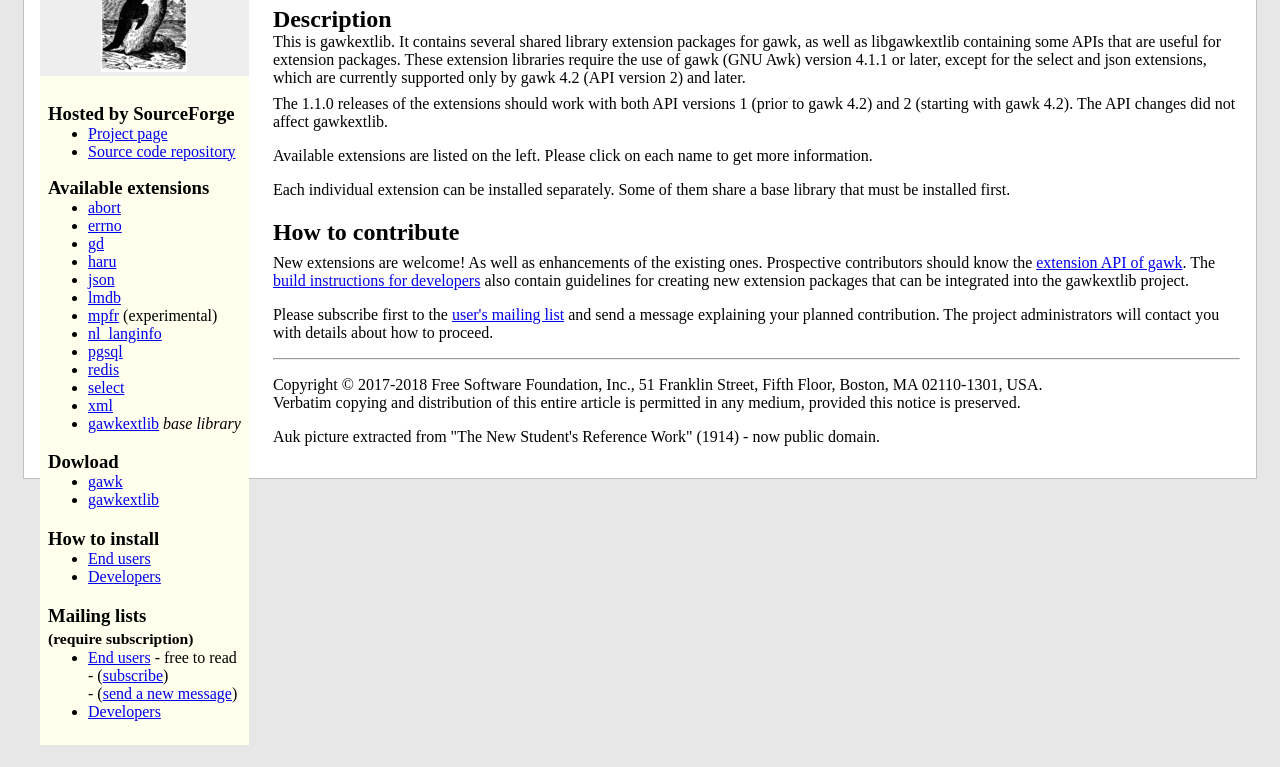
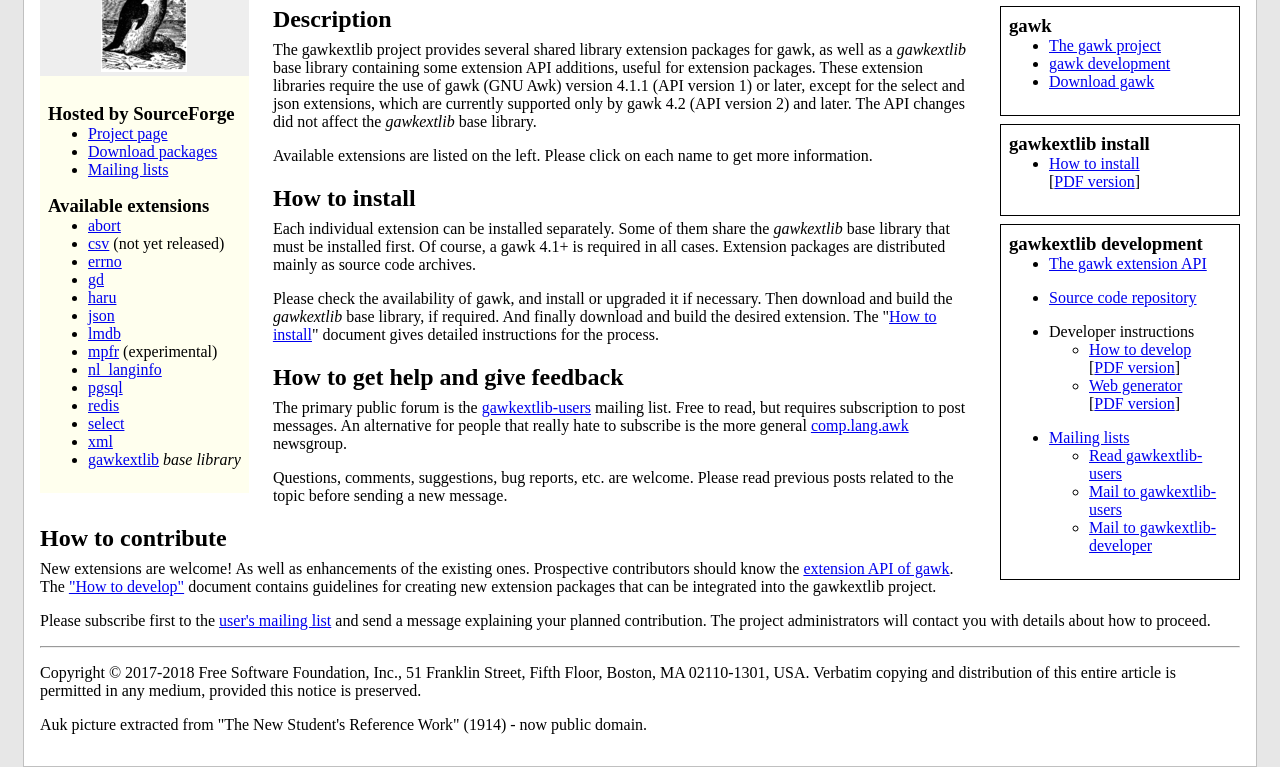
Before and after one commit to RekGRpth/gawkextlib, a plain HTML site: page _web/index.html in a window 1280 px wide. Shown: the part 69-836 px from the top of the page. Before the commit the page ends 814 px from the top, so only its background shows below. Drawn offline with Linux system fonts and the light colour scheme.

Commit message:
web: Global rebuild of the home page

```diff
--- a/_web/gawkextlib.css
+++ b/_web/gawkextlib.css
@@ -1,16 +1,17 @@
-/* home page styles */
+/* home page styles and layout */
 div.logo {text-align: center; background-color: #eee; margin-top: 0.5em}
 div.logo img {margin-top: 0.3em}
 div.top {background-color: #eee; text-align: center; margin-top: 0.5em}
-div.body {display: block; /*margin-left: 20%; margin-right: 20%; /* border: .1em solid #c0c0c0*/}
+div.fill {margin-top: 0.5em; margin-bottom: 0; padding: 0}
+div.body {display: block}
 div.left {float: left; margin-top: 0; margin-right: 1.5em; max-width: 20%}
 div.navbar {background-color: #ffe; margin-top: 0; padding: 0.5em}
 div.right {float: right; margin-top: 0; margin-left: 1.5em; margin-right: 0; max-width: 20%}
 div.extra {border: thin solid black; background-color: white; margin-bottom: 0.5em; padding: 0.5em}
-div.extra:first-child {margin-top: 3.5em}
+div.fill+div.extra {margin-top: 0}
 div.extra *:first-child {margin-top: 0}
 div.bottom {clear: both}
-div.top h1 {margin-top: 0}
+div.top h1, div.fill h1 {margin-top: 0}
 div.navbar h2, div.extra h2, div.navbar h3, div.extra h3 {margin-bottom: 0}
 div.navbar ul, div.extra ul {margin-top: 0}
 p.version {text-align: center}
--- a/_web/index.html
+++ b/_web/index.html
@@ -14,10 +14,13 @@
         <li><a href="https://sourceforge.net/projects/gawkextlib/">Project
         page</a></li>
         <li><a
-        href="https://sourceforge.net/p/gawkextlib/code/ci/master/tree/">Source
-        code repository</a></li>
+        href="https://sourceforge.net/projects/gawkextlib/files/">Download
+        packages</a></li>
+        <li><a href="https://sourceforge.net/p/gawkextlib/mailman">Mailing
+        lists</a></li>
       </ul><h3 style="margin-top: 0">Available extensions</h3><ul>
         <li><a href="abort/abort.html">abort</a></li>
+        <li><a href="csv/csv.html">csv</a> (not yet released)</li>
         <li><a href="errno/errno.html">errno</a></li>
         <li><a href="gd/gd.html">gd</a></li>
         <li><a href="haru/haru.html">haru</a></li>
@@ -30,53 +33,86 @@
         <li><a href="select/select.html">select</a></li>
         <li><a href="xml/xml.html">xml</a></li>
         <li><a href="lib/lib.html">gawkextlib</a> <i>base library</i></li>
-      </ul><h3>Dowload</h3><ul>
-        <li><a href="http://ftp.gnu.org/gnu/gawk/">gawk</a></li>
+      </ul></div></div>
+    <div class="right"><div class="fill"><h1> </h1></div><div
+    class="extra"><h3>gawk</h3><ul>
+        <li><a href="https://www.gnu.org/software/gawk/">The gawk
+        project</a></li>
+        <li><a href="http://savannah.gnu.org/projects/gawk/">gawk
+        development</a></li>
+        <li><a href="http://ftp.gnu.org/gnu/gawk/">Download gawk</a></li>
+      </ul></div><div class="extra"><h3>gawkextlib install</h3><ul>
+        <li><a href="README.html">How to install</a><br />[<a
+        href="README.pdf">PDF version</a>]</li>
+      </ul></div><div class="extra"><h3>gawkextlib development</h3><ul>
         <li><a
-        href="https://sourceforge.net/projects/gawkextlib/files/?source=directory">gawkextlib</a></li>
-      </ul><h3>How to install</h3><ul>
-        <li><a href="README.html">End users</a></li>
-        <li><a href="Development.html">Developers</a></li>
-      </ul><h3>Mailing lists<br /><small>(require
-    subscription)</small></h3><ul>
+        href="https://www.gnu.org/software/gawk/manual/html_node/Dynamic-Extensions.html#Dynamic-Extensions">The
+        gawk extension API</a></li>
+      </ul><ul>
         <li><a
-        href="https://sourceforge.net/p/gawkextlib/mailman/gawkextlib-users/">End
-        users</a> - free to read<br />- (<a
-        href="https://lists.sourceforge.net/lists/listinfo/gawkextlib-users">subscribe</a>)<br />-
-        (<a href="mailto:gawkextlib-users@lists.sourceforge.net">send a new
-        message</a>)</li>
-        <li><a
-        href="https://sourceforge.net/p/gawkextlib/mailman/gawkextlib-developer/">Developers</a></li>
+        href="https://sourceforge.net/p/gawkextlib/code/ci/master/tree/">Source
+        code repository</a></li>
+      </ul><ul>
+        <li>Developer instructions<ul>
+            <li><a href="Development.html">How to develop</a><br />[<a
+            href="Development.pdf">PDF version</a>]</li>
+            <li><a href="Development_web.html">Web generator</a><br />[<a
+            href="Development_web.pdf">PDF version</a>]</li>
+          </ul></li>
+      </ul><ul>
+        <li><a href="https://sourceforge.net/p/gawkextlib/mailman">Mailing
+        lists</a><ul>
+            <li><a
+            href="https://sourceforge.net/p/gawkextlib/mailman/gawkextlib-users/">Read
+            gawkextlib-users</a></li>
+            <li><a href="mailto:gawkextlib-users@lists.sourceforge.net">Mail
+            to gawkextlib-users</a></li>
+            <li><a
+            href="mailto:gawkextlib-developer@lists.sourceforge.net">Mail to
+            gawkextlib-developer</a></li>
+          </ul></li>
       </ul></div></div>
-    <div class="right"><p> </p></div>
     <div class="top"><h1>gawkextlib: Gawk extensions library</h1></div>
-    <div class="body" style="display: block"><h2>Description</h2>This is
-    gawkextlib. It contains several shared library extension packages for
-    gawk, as well as libgawkextlib containing some APIs that are useful for
-    extension packages. These extension libraries require the use of gawk (GNU
-    Awk) version 4.1.1 or later, except for the select and json extensions,
-    which are currently supported only by gawk 4.2 (API version 2) and
-    later.<p>The 1.1.0 releases of the extensions should work with both API
-    versions 1 (prior to gawk 4.2) and 2 (starting with gawk 4.2). The API
-    changes did not affect gawkextlib.</p><p>Available extensions are listed
-    on the left. Please click on each name to get more information.</p><p>Each
-    individual extension can be installed separately. Some of them share a
-    base library that must be installed first.</p><h2>How to
+    <div class="body" style="display: block"><h2>Description</h2><p>The
+    gawkextlib project provides several shared library extension packages for
+    gawk, as well as a <i>gawkextlib</i> base library containing some
+    extension API additions, useful for extension packages. These extension
+    libraries require the use of gawk (GNU Awk) version 4.1.1 (API version 1)
+    or later, except for the select and json extensions, which are currently
+    supported only by gawk 4.2 (API version 2) and later. The API changes did
+    not affect the <i>gawkextlib</i> base library.</p><p>Available extensions
+    are listed on the left. Please click on each name to get more
+    information.</p><h2>How to install</h2><p>Each individual extension can be
+    installed separately. Some of them share the <i>gawkextlib</i> base
+    library that must be installed first. Of course, a gawk 4.1+ is required
+    in all cases. Extension packages are distributed mainly as source code
+    archives.</p><p>Please check the availability of gawk, and install or
+    upgraded it if necessary. Then download and build the <i>gawkextlib</i>
+    base library, if required. And finally download and build the desired
+    extension. The "<a href="README.html">How to install</a>" document gives
+    detailed instructions for the process.</p><h2>How to get help and give
+    feedback</h2><p>The primary public forum is the <a
+    href="https://sourceforge.net/p/gawkextlib/mailman">gawkextlib-users</a>
+    mailing list. Free to read, but requires subscription to post messages. An
+    alternative for people that really hate to subscribe is the more general
+    <a href="news:comp.lang.ada">comp.lang.awk</a> newsgroup.</p><p>Questions,
+    comments, suggestions, bug reports, etc. are welcome. Please read previous
+    posts related to the topic before sending a new message.</p><h2>How to
     contribute</h2><p>New extensions are welcome! As well as enhancements of
     the existing ones. Prospective contributors should know the <a
     href="https://www.gnu.org/software/gawk/manual/html_node/Dynamic-Extensions.html#Dynamic-Extensions">extension
-    API of gawk</a>. The <a href="Development.html">build instructions for
-    developers</a> also contain guidelines for creating new extension packages
-    that can be integrated into the gawkextlib project.</p><p>Please subscribe
-    first to the <a
-    href="https://sourceforge.net/p/gawkextlib/mailman/">user's mailing
+    API of gawk</a>. The <a href="Development.html">"How to develop"</a>
+    document contains guidelines for creating new extension packages that can
+    be integrated into the gawkextlib project.</p><p>Please subscribe first to
+    the <a href="https://sourceforge.net/p/gawkextlib/mailman/">user's mailing
     list</a> and send a message explaining your planned contribution. The
     project administrators will contact you with details about how to
-    proceed.</p><hr /><p>Copyright © 2017-2018 Free Software Foundation, Inc.,
-    51 Franklin Street, Fifth Floor, Boston, MA 02110-1301, USA.<br />Verbatim
-    copying and distribution of this entire article is permitted in any
-    medium, provided this notice is preserved.</p><p>Auk picture extracted
-    from "The New Student's Reference Work" (1914) - now public
+    proceed.</p></div>
+    <div class="bottom"><hr /><p>Copyright © 2017-2018 Free Software
+    Foundation, Inc., 51 Franklin Street, Fifth Floor, Boston, MA 02110-1301,
+    USA. Verbatim copying and distribution of this entire article is permitted
+    in any medium, provided this notice is preserved.</p><p>Auk picture
+    extracted from "The New Student's Reference Work" (1914) - now public
     domain.</p></div>
   </body>
 </html>
```
Also changed, not shown: _web/template.html (+1 -1 lines), 4 other files.
